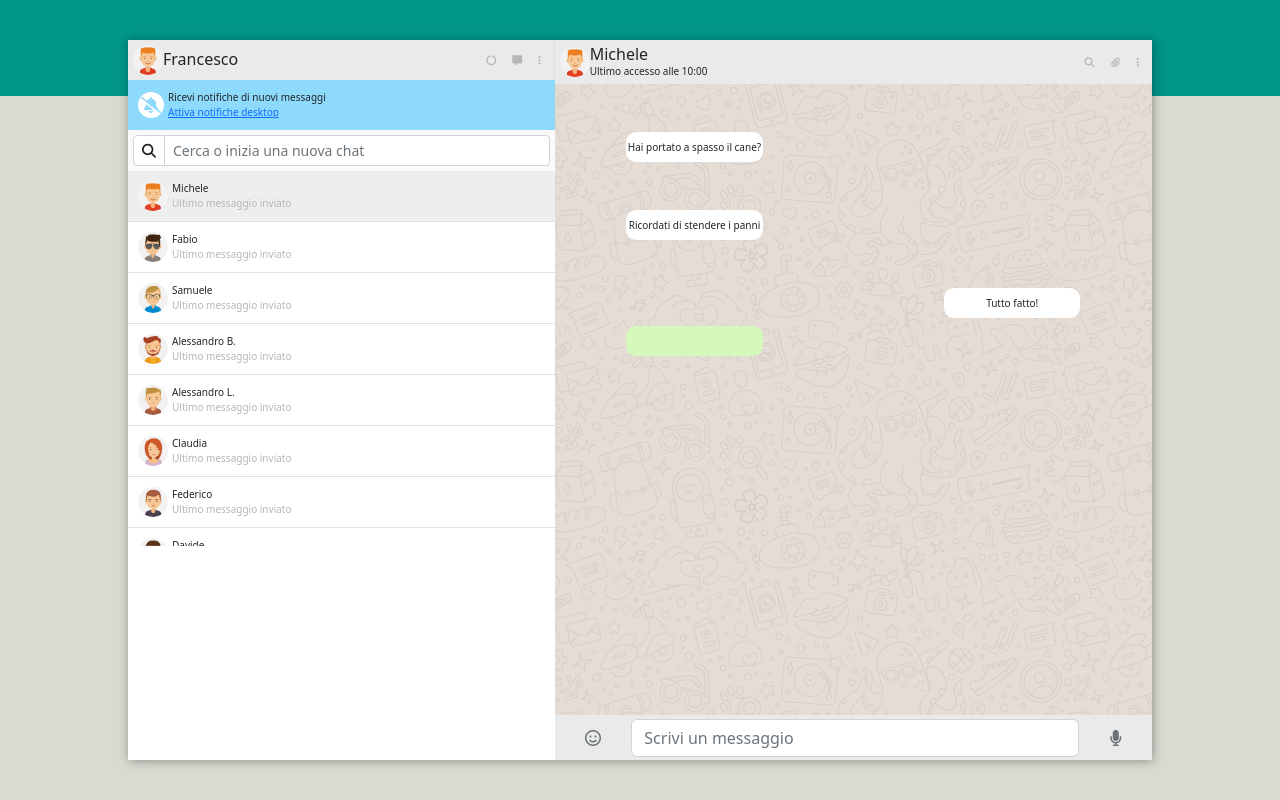
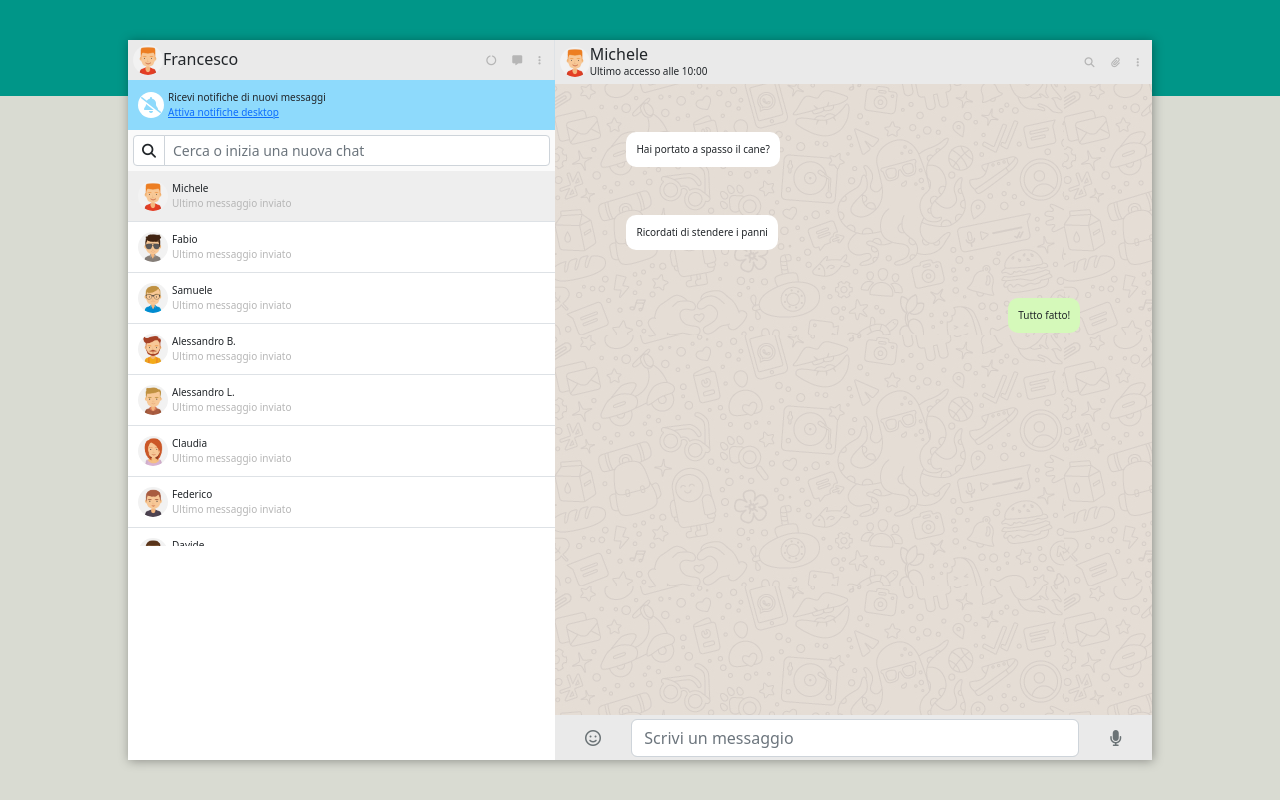
Before and after one commit to Frah01/vue-boolzapp, a plain HTML site: page index.html in a window 1280 px wide. Drawn offline with nearby package versions, Linux system fonts and the light colour scheme.

Commit message:
aggiustati messaggi

```diff
--- a/css/style.css
+++ b/css/style.css
@@ -73,10 +73,19 @@
 
 .sent {
     justify-content: flex-end;
+
 }
 
 .recieved{
     justify-content: flex-start;
+}
+
+.sent .message{
+    background-color: rgba(213,249,186,255)
+}
+
+.received .message{
+    background-color: #fff;
 }
 
 
@@ -146,10 +155,13 @@
 
 }
 
-.message {
-    height: 30px;
+.message p {
+  padding: 10px;
+
+}
+
+.message{
     border-radius: 10px;
-    width: 30%;
 }
 
 .green-text{
--- a/index.html
+++ b/index.html
@@ -86,18 +86,11 @@
                                         <div class="row" >
                                             <div class="col-12" >
                                                 <div class="texts d-flex mt-5" v-for="(messaggio,i) in contacts[activeItem].messages":class="(contacts[activeItem].messages[i].status == 'received') ? 'sent' : 'received'">
-                                                    <div class="message white-text d-flex justify-content-center align-items-center m-0 " >
+                                                    <div class="message d-flex justify-content-center align-items-center m-0 " >
                                                         <p class="m-0">{{messaggio.message}}</p>
                                                     </div>
                                                 </div>
                                             </div>
-                                                <div class="texts d-flex mt-2" >
-                                                    <div class="message green-text d-flex align-items-center m-0"   >
-                                                        <div class="message-content" >
-                                                            <p class="m-0"></p>
-                                                        </div>
-                                                    </div>
-                                                </div>
                                         </div>
                                     </div>
                                 </div>
```
